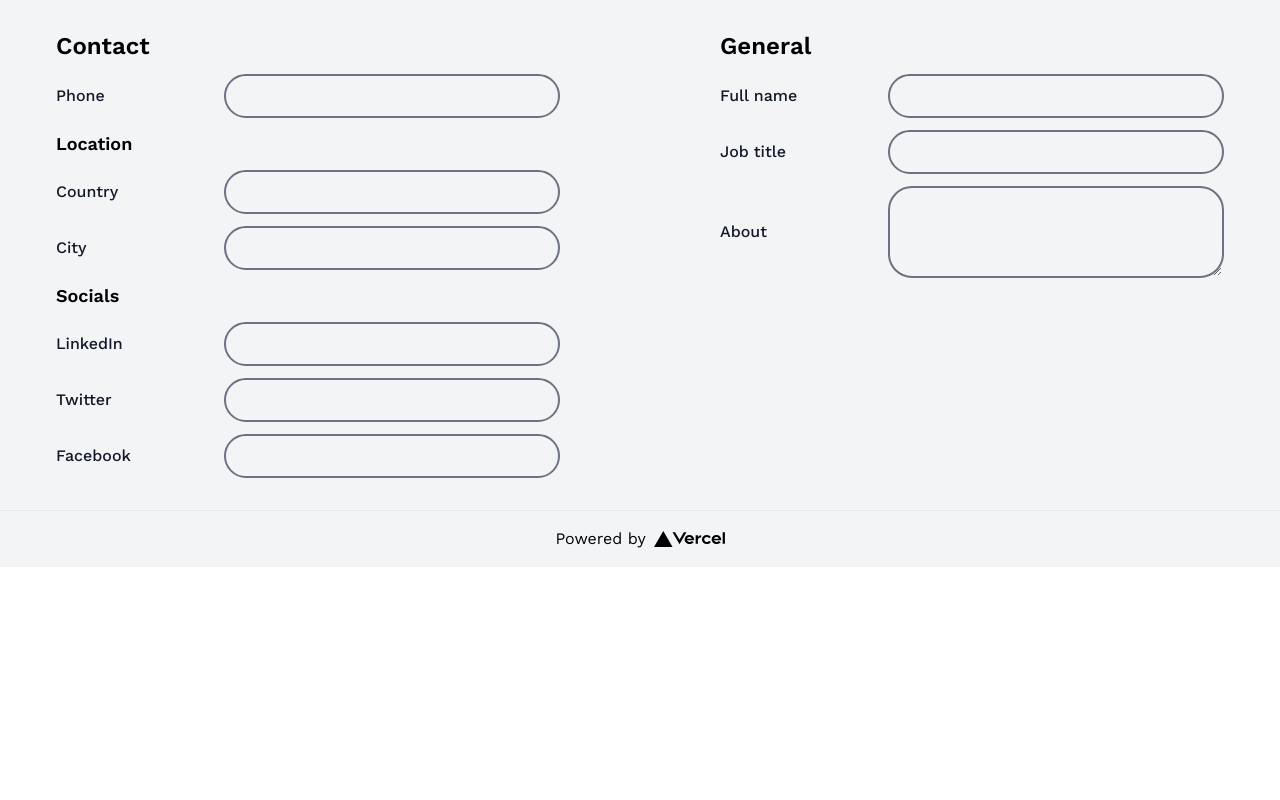
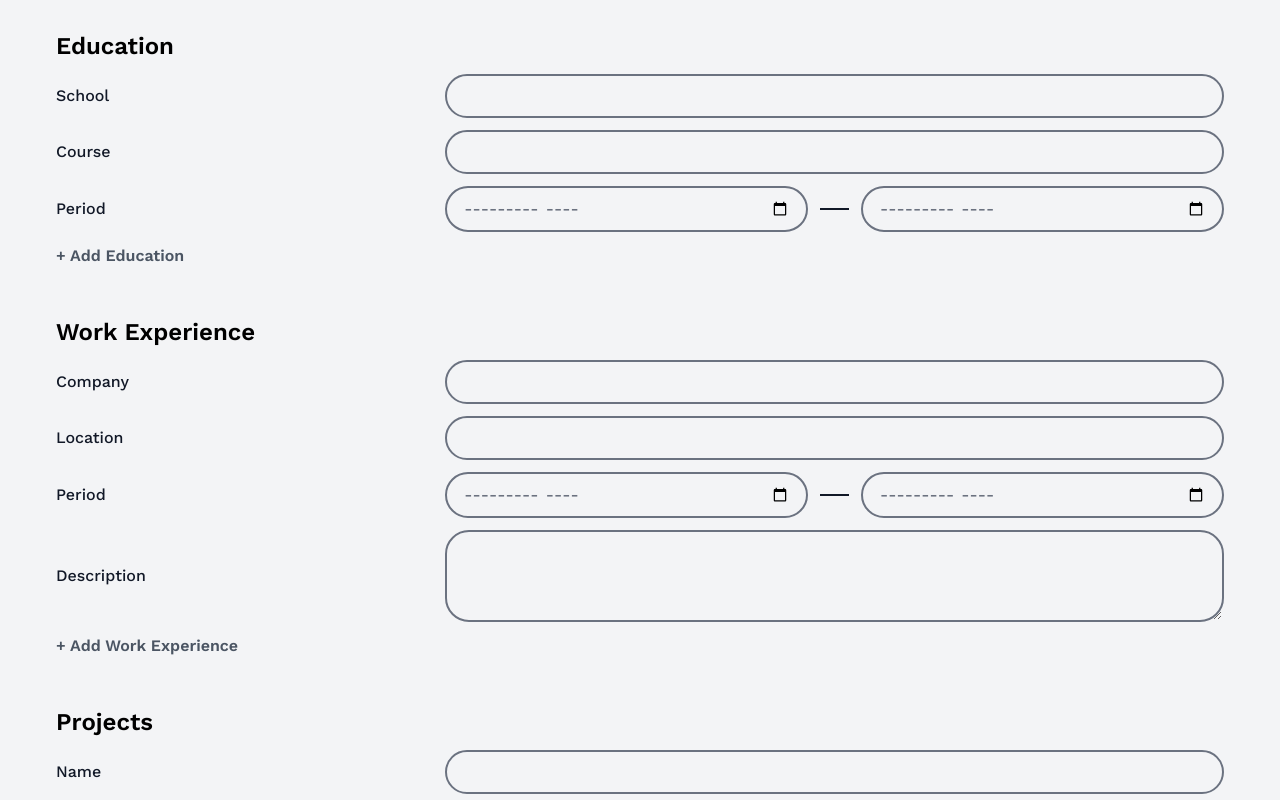
Before and after one commit to HaresMahmood/portfoolio, a Next.js app: page /profile in a window 1280 px wide. Shown: the part 760-1560 px from the top of the page. Before the commit the page ends 1327 px from the top, so only its background shows below. Built offline with nearby package versions, Linux system fonts and the light colour scheme; no server answers.

Commit message:
Add `Education`, `Work Experience` and `Projects` form categories to profile-page.

```diff
--- a/pages/profile.js
+++ b/pages/profile.js
@@ -188,148 +188,199 @@ const Profile = () => {
                         </div>
                     </div>
                     <div className="flex flex-col flex-grow basis-5/12 items-start gap-3">
-                        <h2 className="text-2xl font-semibold"> Contact </h2>
-
+                        <h2 className="text-2xl font-semibold"> Education </h2>
                         <div className="flex w-full flex-row items-center justify-between">
                             <label
-                                className="w-28 font-medium text-gray-900"
-                                for="phone"
+                                className="font-medium text-gray-900"
+                                for="school"
                             >
                                 {' '}
-                                Phone{' '}
+                                School{' '}
                             </label>
                             <input
                                 className="w-2/3 appearance-none rounded-full border-2 border-gray-500 bg-transparent px-4 py-2 font-medium text-gray-500 focus:text-gray-900"
                                 type="text"
-                                id="phone"
-                                name="phone"
-                            />
-                        </div>
-                        <h3 className="text-lg font-semibold"> Location </h3>
-                        <div className="flex w-full flex-row items-center justify-between">
-                            <label
-                                className="font-medium text-gray-900"
-                                for="country"
-                            >
-                                {' '}
-                                Country{' '}
-                            </label>
-                            <input
-                                className="w-2/3 appearance-none rounded-full border-2 border-gray-500 bg-transparent px-4 py-2 font-medium text-gray-500 focus:text-gray-900"
-                                type="text"
-                                id="country"
-                                name="country"
+                                id="school"
+                                name="school"
                             />{' '}
                         </div>
                         <div className="flex w-full flex-row items-center justify-between">
                             <label
                                 className="w-28 font-medium text-gray-900"
-                                for="city"
+                                for="course"
                             >
                                 {' '}
-                                City{' '}
+                                Course{' '}
                             </label>
                             <input
                                 className="w-2/3 appearance-none rounded-full border-2 border-gray-500 bg-transparent px-4 py-2 font-medium text-gray-500 focus:text-gray-900"
                                 type="text"
-                                id="city"
-                                name="city"
-                            />
-                        </div>
-                        <h3 className="text-lg font-semibold"> Socials </h3>
-                        <div className="flex w-full flex-row items-center justify-between">
-                            <label
-                                className="w-28 font-medium text-gray-900"
-                                for="linkedin"
-                            >
-                                {' '}
-                                LinkedIn{' '}
-                            </label>
-                            <input
-                                className="w-2/3 appearance-none rounded-full border-2 border-gray-500 bg-transparent px-4 py-2 font-medium text-gray-500 focus:text-gray-900"
-                                type="text"
-                                id="linkedin"
-                                name="linkedin"
+                                id="course"
+                                name="course"
                             />
                         </div>
                         <div className="flex w-full flex-row items-center justify-between">
                             <label
                                 className="w-28 font-medium text-gray-900"
-                                for="twitter"
+                                for="from"
                             >
                                 {' '}
-                                Twitter{' '}
+                                Period{' '}
+                            </label>
+                            <div className="flex flex-row gap-3 items-center w-2/3">
+                                <input
+                                    className="w-3/4 appearance-none rounded-full border-2 border-gray-500 bg-transparent px-4 py-2 font-medium text-gray-500 focus:text-gray-900"
+                                    type="month"
+                                    id="from"
+                                    name="from"
+                                />
+                                <div className="w-12 h-0.5 bg-gray-900"></div> {/* Gap between `from` and `to`, represents a 2-pixel high line. */}
+                                <input
+                                    className="w-3/4 appearance-none rounded-full border-2 border-gray-500 bg-transparent px-4 py-2 font-medium text-gray-500 focus:text-gray-900"
+                                    type="month"
+                                    id="to"
+                                    name="to"
+                                />
+                            </div>
+                        </div>
+                        <button
+                            className="text-gray-600 font-semibold hover:text-gray-800"
+                            type="button"
+                        >
+                            + Add Education
+                        </button>
+                    </div>
+                    <div className="flex flex-col flex-grow basis-5/12 items-start gap-3">
+                        <h2 className="text-2xl font-semibold"> Work Experience </h2>
+                        <div className="flex w-full flex-row items-center justify-between">
+                            <label
+                                className="font-medium text-gray-900"
+                                for="company"
+                            >
+                                {' '}
+                                Company{' '}
                             </label>
                             <input
                                 className="w-2/3 appearance-none rounded-full border-2 border-gray-500 bg-transparent px-4 py-2 font-medium text-gray-500 focus:text-gray-900"
                                 type="text"
-                                id="twitter"
-                                name="twitter"
+                                id="company"
+                                name="company"
+                            />{' '}
+                        </div>
+                        <div className="flex w-full flex-row items-center justify-between">
+                            <label
+                                className="w-28 font-medium text-gray-900"
+                                for="Location"
+                            >
+                                {' '}
+                                Location{' '}
+                            </label>
+                            <input
+                                className="w-2/3 appearance-none rounded-full border-2 border-gray-500 bg-transparent px-4 py-2 font-medium text-gray-500 focus:text-gray-900"
+                                type="text"
+                                id="course"
+                                name="course"
                             />
                         </div>
                         <div className="flex w-full flex-row items-center justify-between">
                             <label
                                 className="w-28 font-medium text-gray-900"
-                                for="fb"
+                                for="from"
                             >
                                 {' '}
-                                Facebook{' '}
+                                Period{' '}
+                            </label>
+                            <div className="flex flex-row gap-3 items-center w-2/3">
+                                <input
+                                    className="w-3/4 appearance-none rounded-full border-2 border-gray-500 bg-transparent px-4 py-2 font-medium text-gray-500 focus:text-gray-900"
+                                    type="month"
+                                    id="from"
+                                    name="from"
+                                />
+                                <div className="w-12 h-0.5 bg-gray-900"></div> {/* Gap between `from` and `to`, represents a 2-pixel high line. */}
+                                <input
+                                    className="w-3/4 appearance-none rounded-full border-2 border-gray-500 bg-transparent px-4 py-2 font-medium text-gray-500 focus:text-gray-900"
+                                    type="month"
+                                    id="to"
+                                    name="to"
+                                />
+                            </div>
+                        </div>
+                        <div className="flex w-full flex-row items-center justify-between">
+                            <label
+                                className="w-28 font-medium text-gray-900"
+                                for="description"
+                            >
+                                {' '}
+                                Description{' '}
+                            </label>
+                            <textarea
+                                className="w-2/3 appearance-none rounded-3xl border-2 border-gray-500 bg-transparent px-4 py-2 font-medium text-gray-500 focus:text-gray-900"
+                                rows={3}
+                                id="description"
+                                name="description"
+                            />
+                        </div>
+                        <button
+                            className="text-gray-600 font-semibold hover:text-gray-800"
+                            type="button"
+                        >
+                            + Add Work Experience
+                        </button>
+                    </div>
+                    <div className="flex flex-col flex-grow basis-5/12 items-start gap-3">
+                        <h2 className="text-2xl font-semibold"> Projects </h2>
+                        <div className="flex w-full flex-row items-center justify-between">
+                            <label
+                                className="font-medium text-gray-900"
+                                for="project"
+                            >
+                                {' '}
+                                Name{' '}
                             </label>
                             <input
                                 className="w-2/3 appearance-none rounded-full border-2 border-gray-500 bg-transparent px-4 py-2 font-medium text-gray-500 focus:text-gray-900"
                                 type="text"
-                                id="fb"
-                                name="fb"
-                            />
+                                id="project"
+                                name="project"
+                            />{' '}
                         </div>
-                    </div>
-                    <div className="flex flex-col flex-grow basis-5/12 items-start gap-3">
-                        <h2 className="text-2xl font-semibold"> General </h2>
                         <div className="flex w-full flex-row items-center justify-between">
                             <label
                                 className="font-medium text-gray-900"
-                                for="name"
+                                for="repo"
                             >
                                 {' '}
-                                Full name{' '}
+                                Repository{' '}
                             </label>
                             <input
                                 className="w-2/3 appearance-none rounded-full border-2 border-gray-500 bg-transparent px-4 py-2 font-medium text-gray-500 focus:text-gray-900"
                                 type="text"
-                                id="name"
-                                name="name"
+                                id="repo"
+                                name="repo"
                             />{' '}
                         </div>
                         <div className="flex w-full flex-row items-center justify-between">
                             <label
                                 className="w-28 font-medium text-gray-900"
-                                for="title"
+                                for="description"
                             >
                                 {' '}
-                                Job title{' '}
-                            </label>
-                            <input
-                                className="w-2/3 appearance-none rounded-full border-2 border-gray-500 bg-transparent px-4 py-2 font-medium text-gray-500 focus:text-gray-900"
-                                type="text"
-                                id="title"
-                                name="title"
-                            />
-                        </div>
-                        <div className="flex w-full flex-row items-center justify-between">
-                            <label
-                                className="w-28 font-medium text-gray-900"
-                                for="about"
-                            >
-                                {' '}
-                                About{' '}
+                                Description{' '}
                             </label>
                             <textarea
                                 className="w-2/3 appearance-none rounded-3xl border-2 border-gray-500 bg-transparent px-4 py-2 font-medium text-gray-500 focus:text-gray-900"
                                 rows={3}
-                                id="about"
-                                name="about"
+                                id="description"
+                                name="description"
                             />
                         </div>
+                        <button
+                            className="text-gray-600 font-semibold hover:text-gray-800"
+                            type="button"
+                        >
+                            + Add Project
+                        </button>
                     </div>
                 </form>
             </main>
```
